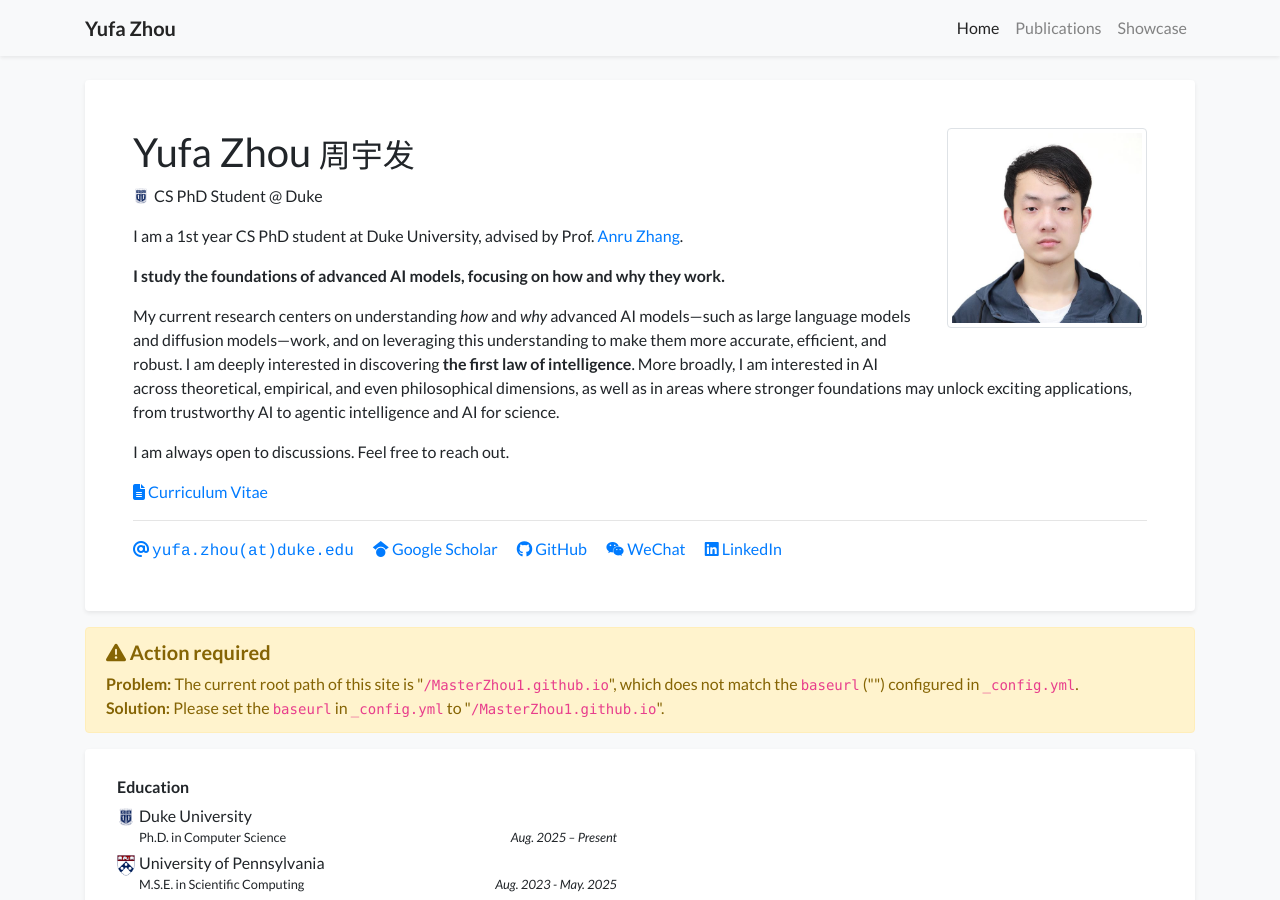
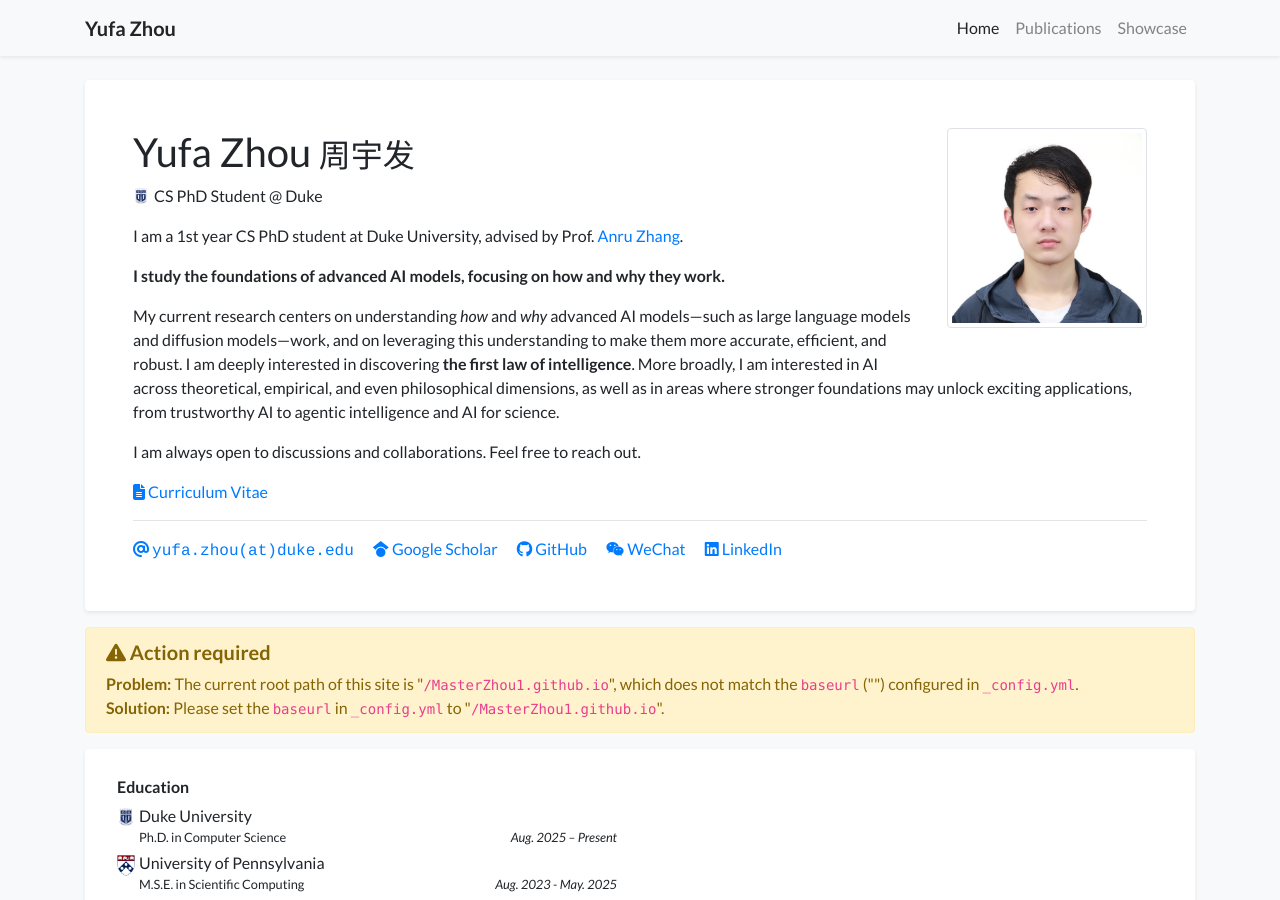
Before and after one commit to MasterZhou1/MasterZhou1.github.io, a Jekyll site: the page built from index.html, in a window 1280 px wide and 900 px high. Built offline with Jekyll 4.4.1, drawn with Linux system fonts in a browser that asks for light colours; nearby versions of some CDN libraries; a style sheet for code colours, icons or effects is not loaded; grey boxes are pictures that could not be loaded.

Commit message:
Update profile.yml

```diff
--- a/_data/profile.yml
+++ b/_data/profile.yml
@@ -36,7 +36,7 @@ short_bio: >-
     More broadly, I am interested in AI across theoretical, empirical, and even philosophical dimensions, as well as in areas where stronger foundations may unlock exciting applications, from trustworthy AI to agentic intelligence and AI for science.
   </p>
   <p>
-    I am always open to discussions. Feel free to reach out.
+    I am always open to discussions and collaborations. Feel free to reach out.
   </p>
 portrait_url: /assets/images/photos/me.jpg
 portrait_caption: >-
```
